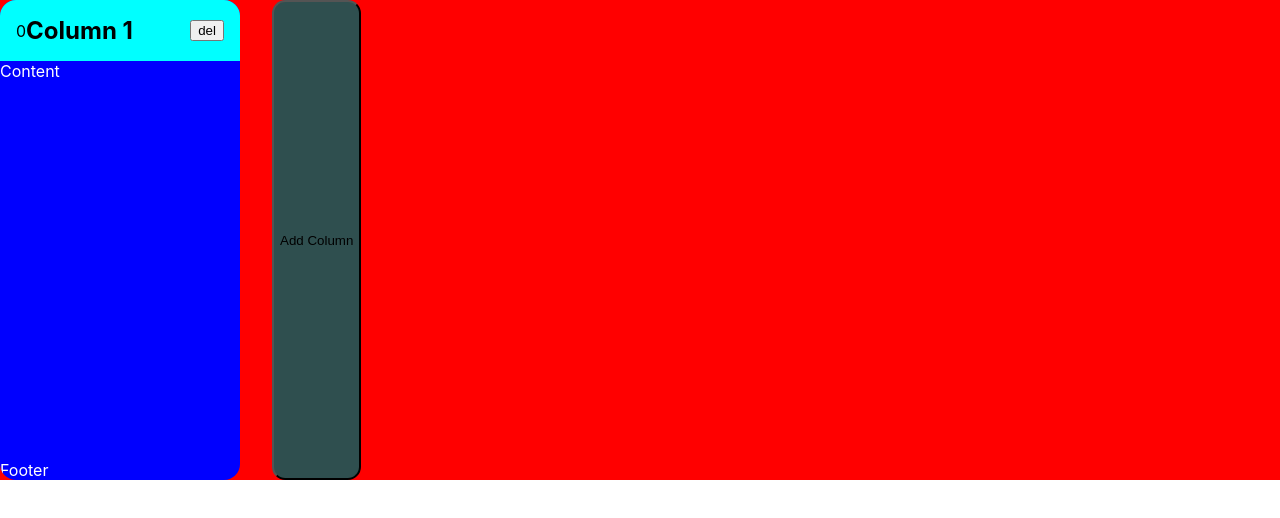
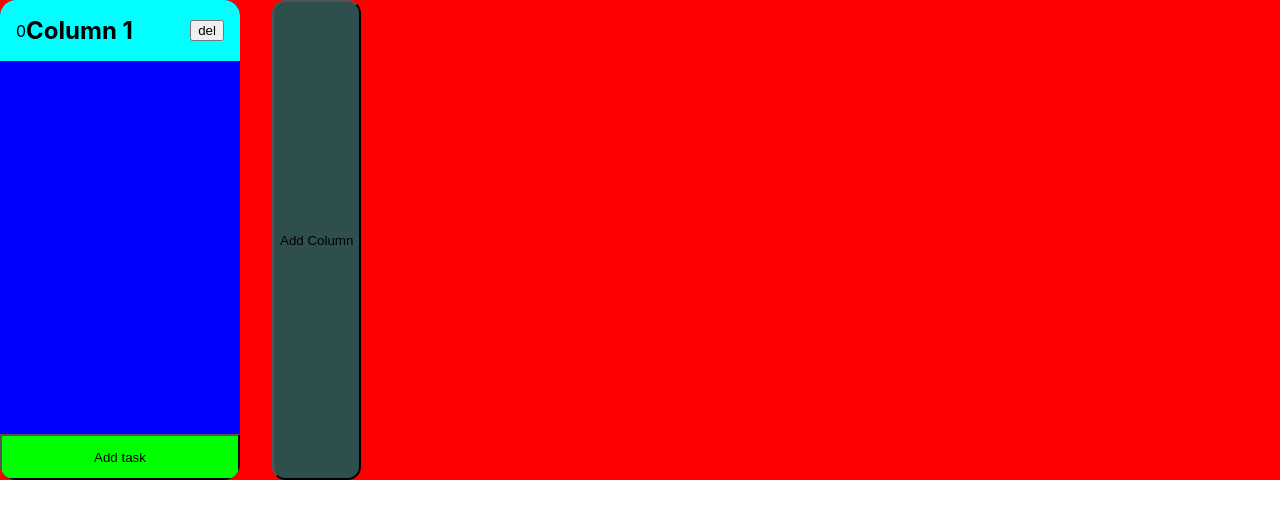
Before and after one commit to PabloCaballero1295/board_task, a React (Vite) app: page / in a window 1280 px wide. Both pictures are taken after a click on the button "Add Column". Shown: the top 518 px of the page. Built offline with nearby package versions, Linux system fonts and the light colour scheme.

Commit message:
Delet task functionality

```diff
--- a/src/components/Column/Column.tsx
+++ b/src/components/Column/Column.tsx
@@ -1,14 +1,14 @@
 import { useDrop } from "react-dnd"
 import styles from "./Column.module.css"
-import { ColumnType, DragItem, Task } from "../../types/types"
+import { ColumnType, DragItem, Task_ } from "../../types/types"
 import { TaskItem } from "../Task/TaskItem"
 import { v4 as uuidv4 } from "uuid"
 import { ChangeEvent, useState } from "react"
 
 interface ColumnProps {
   status: ColumnType
-  tasks: Task[]
-  setTasks: React.Dispatch<React.SetStateAction<Task[]>>
+  tasks: Task_[]
+  setTasks: React.Dispatch<React.SetStateAction<Task_[]>>
 }
 
 export const Column = ({ status, tasks, setTasks }: ColumnProps) => {
--- a/src/components/ColumnContainer/ColumnContainer.module.css
+++ b/src/components/ColumnContainer/ColumnContainer.module.css
@@ -43,8 +43,17 @@
 .content {
   width: 100%;
   flex: 1;
+  display: flex;
+  flex-direction: column;
+  gap: 1em;
 }
 
 .delete_column {
   margin-left: auto;
 }
+
+.add_task {
+  background-color: lime;
+  padding: 1em 0;
+  cursor: pointer;
+}
--- a/src/components/ColumnContainer/ColumnContainer.tsx
+++ b/src/components/ColumnContainer/ColumnContainer.tsx
@@ -1,15 +1,24 @@
 import { useSortable } from "@dnd-kit/sortable"
-import { Column } from "../../types/types"
+import { Column, Task } from "../../types/types"
 import styles from "./ColumnContainer.module.css"
 import { CSS } from "@dnd-kit/utilities"
+import { useState } from "react"
+import { TaskCard } from "../TaskCard/TaskCard"
 
 interface Props {
   column: Column
   deleteColumn: (id: number) => void
+  updateColumn: (id: number, title: string) => void
+  createTask: (columnId: number) => void
+  deleteTask: (id: number) => void
+  tasks: Task[]
 }
 
 export const ColumnContainer = (props: Props) => {
-  const { column, deleteColumn } = props
+  const { column, deleteColumn, updateColumn, createTask, deleteTask, tasks } =
+    props
+
+  const [editMode, setEditMode] = useState(false)
 
   const {
     setNodeRef,
@@ -24,6 +33,7 @@ export const ColumnContainer = (props: Props) => {
       type: "Column",
       column,
     },
+    disabled: editMode,
   })
 
   const style = {
@@ -43,9 +53,30 @@ export const ColumnContainer = (props: Props) => {
 
   return (
     <div ref={setNodeRef} style={style} className={styles.wrapper}>
-      <div {...attributes} {...listeners} className={styles.header}>
+      <div
+        {...attributes}
+        {...listeners}
+        onClick={() => setEditMode(true)}
+        className={styles.header}
+      >
         <div>0</div>
-        <div className={styles.title}>{column.title}</div>
+        <div className={styles.title}>
+          {!editMode && column.title}
+          {editMode && (
+            <input
+              value={column.title}
+              onChange={(e) => updateColumn(column.id, e.target.value)}
+              autoFocus
+              onBlur={() => {
+                setEditMode(false)
+              }}
+              onKeyDown={(e) => {
+                if (e.key != "Enter") return
+                setEditMode(false)
+              }}
+            ></input>
+          )}
+        </div>
         <button
           className={styles.delete_column}
           onClick={() => deleteColumn(column.id)}
@@ -53,8 +84,19 @@ export const ColumnContainer = (props: Props) => {
           del
         </button>
       </div>
-      <div className={styles.content}>Content</div>
-      <div>Footer</div>
+      <div className={styles.content}>
+        {tasks.map((task) => (
+          <TaskCard key={task.id} task={task} deleteTask={deleteTask} />
+        ))}
+      </div>
+      <button
+        className={styles.add_task}
+        onClick={() => {
+          createTask(column.id)
+        }}
+      >
+        Add task
+      </button>
     </div>
   )
 }
--- a/src/components/KanbanBoard/KanbanBoard.tsx
+++ b/src/components/KanbanBoard/KanbanBoard.tsx
@@ -1,6 +1,6 @@
 import { useMemo, useState } from "react"
 import styles from "./KanbanBoard.module.css"
-import { Column } from "../../types/types"
+import { Column, Task } from "../../types/types"
 import { ColumnContainer } from "../ColumnContainer/ColumnContainer"
 import {
   DndContext,
@@ -17,6 +17,8 @@ import { createPortal } from "react-dom"
 export const KanbanBoard = () => {
   const [columns, setColumns] = useState<Column[]>([])
   const columnsId = useMemo(() => columns.map((col) => col.id), [columns])
+
+  const [tasks, setTasks] = useState<Task[]>([])
 
   const [activeColumn, setActiveColumn] = useState<Column | null>(null)
 
@@ -40,6 +42,29 @@ export const KanbanBoard = () => {
   const deleteColumn = (id: number) => {
     const filteredColumns = columns.filter((col) => col.id != id)
     setColumns(filteredColumns)
+  }
+
+  const updateColumn = (id: number, title: string) => {
+    const newColumns = columns.map((col) => {
+      if (col.id !== id) return col
+      return { ...col, title }
+    })
+    setColumns(newColumns)
+  }
+
+  const createTask = (columnId: number) => {
+    const newTask: Task = {
+      id: generateId(),
+      columnId,
+      content: `Task ${tasks.length + 1}`,
+    }
+
+    setTasks([...tasks, newTask])
+  }
+
+  const deleteTask = (id: number) => {
+    const newTasks = tasks.filter((task) => task.id != id)
+    setTasks(newTasks)
   }
 
   const onDragStart = (event: DragStartEvent) => {
@@ -90,6 +115,10 @@ export const KanbanBoard = () => {
                 key={column.id}
                 column={column}
                 deleteColumn={deleteColumn}
+                updateColumn={updateColumn}
+                createTask={createTask}
+                deleteTask={deleteTask}
+                tasks={tasks.filter((task) => task.columnId === column.id)}
               />
             ))}
           </SortableContext>
@@ -105,6 +134,12 @@ export const KanbanBoard = () => {
               <ColumnContainer
                 column={activeColumn}
                 deleteColumn={deleteColumn}
+                updateColumn={updateColumn}
+                createTask={createNewColumn}
+                deleteTask={deleteTask}
+                tasks={tasks.filter(
+                  (task) => task.columnId === activeColumn.id
+                )}
               />
             )}
           </DragOverlay>,
--- a/src/components/Table/Table.tsx
+++ b/src/components/Table/Table.tsx
@@ -1,5 +1,5 @@
 import { useState } from "react"
-import { Task } from "../../types/types"
+import { Task_ } from "../../types/types"
 import { Column } from "../Column/Column"
 import styles from "./table.module.css"
 import { DndProvider } from "react-dnd"
@@ -7,7 +7,7 @@ import { HTML5Backend } from "react-dnd-html5-backend"
 import { ColumnType } from "../../types/types"
 
 export const Table = () => {
-  const [tasks, setTasks] = useState<Task[]>([
+  const [tasks, setTasks] = useState<Task_[]>([
     { id: "1", text: "TASK 1", status: "TODO" },
     { id: "2", text: "TASK 2", status: "IN_PROGRESS" },
     { id: "3", text: "TASK 3", status: "DONE" },
--- a/src/components/Task/TaskItem.tsx
+++ b/src/components/Task/TaskItem.tsx
@@ -1,13 +1,13 @@
 import { useRef } from "react"
-import { DragItem, Task } from "../../types/types"
+import { DragItem, Task_ } from "../../types/types"
 import styles from "./TaskItem.module.css"
 import { useDrag, useDrop } from "react-dnd"
 
 interface TaskProps {
-  task: Task
+  task: Task_
   index: number
   moveTask: (dragIndex: number, hoverIndex: number) => void
-  setTasks: React.Dispatch<React.SetStateAction<Task[]>>
+  setTasks: React.Dispatch<React.SetStateAction<Task_[]>>
 }
 
 export const TaskItem = ({ task, index, moveTask, setTasks }: TaskProps) => {
--- /dev/null
+++ b/src/components/TaskCard/TaskCard.module.css
@@ -0,0 +1,7 @@
+.wrapper {
+  color: black;
+  background-color: yellow;
+  border-radius: 1em;
+  padding: 0.5em;
+  cursor: grab;
+}
--- /dev/null
+++ b/src/components/TaskCard/TaskCard.tsx
@@ -0,0 +1,27 @@
+import { useState } from "react"
+import { Task } from "../../types/types"
+import styles from "./TaskCard.module.css"
+
+interface Props {
+  task: Task
+  deleteTask: (id: number) => void
+}
+
+export const TaskCard = ({ task, deleteTask }: Props) => {
+  const [mouseIsOver, setMouseIsOver] = useState(false)
+
+  return (
+    <div
+      className={styles.wrapper}
+      onMouseEnter={() => {
+        setMouseIsOver(true)
+      }}
+      onMouseLeave={() => {
+        setMouseIsOver(false)
+      }}
+    >
+      {task.content}
+      {mouseIsOver && <button onClick={() => deleteTask(task.id)}>Del</button>}
+    </div>
+  )
+}
--- a/src/index.css
+++ b/src/index.css
@@ -16,3 +16,15 @@ body {
   margin: 0;
   height: 100%;
 }
+
+::-webkit-scrollbar {
+  width: 4px;
+}
+
+::-webkit-scrollbar:horizontal {
+  height: 8px;
+}
+
+::-webkit-scrollbar-thumb {
+  background-color: pink;
+}
```
Also changed, not shown: src/types/types.ts (+7 -1 lines).
